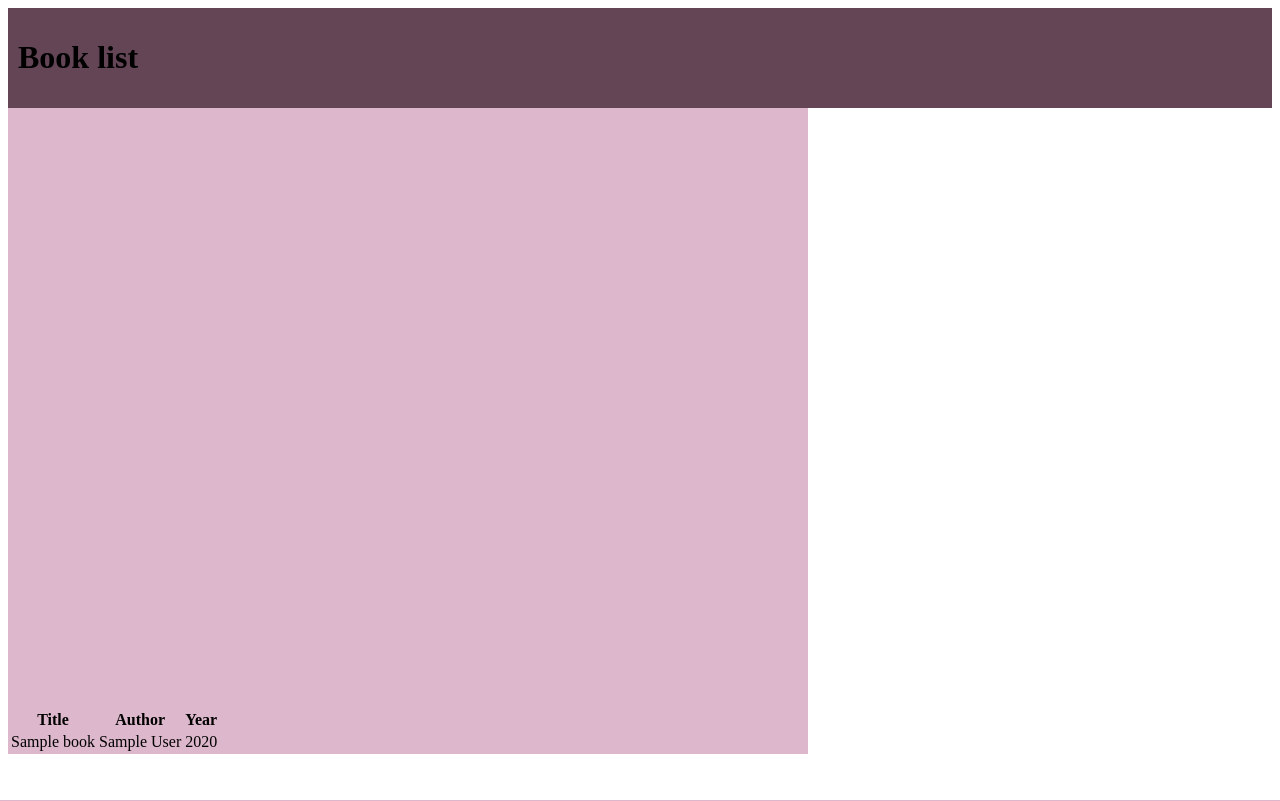
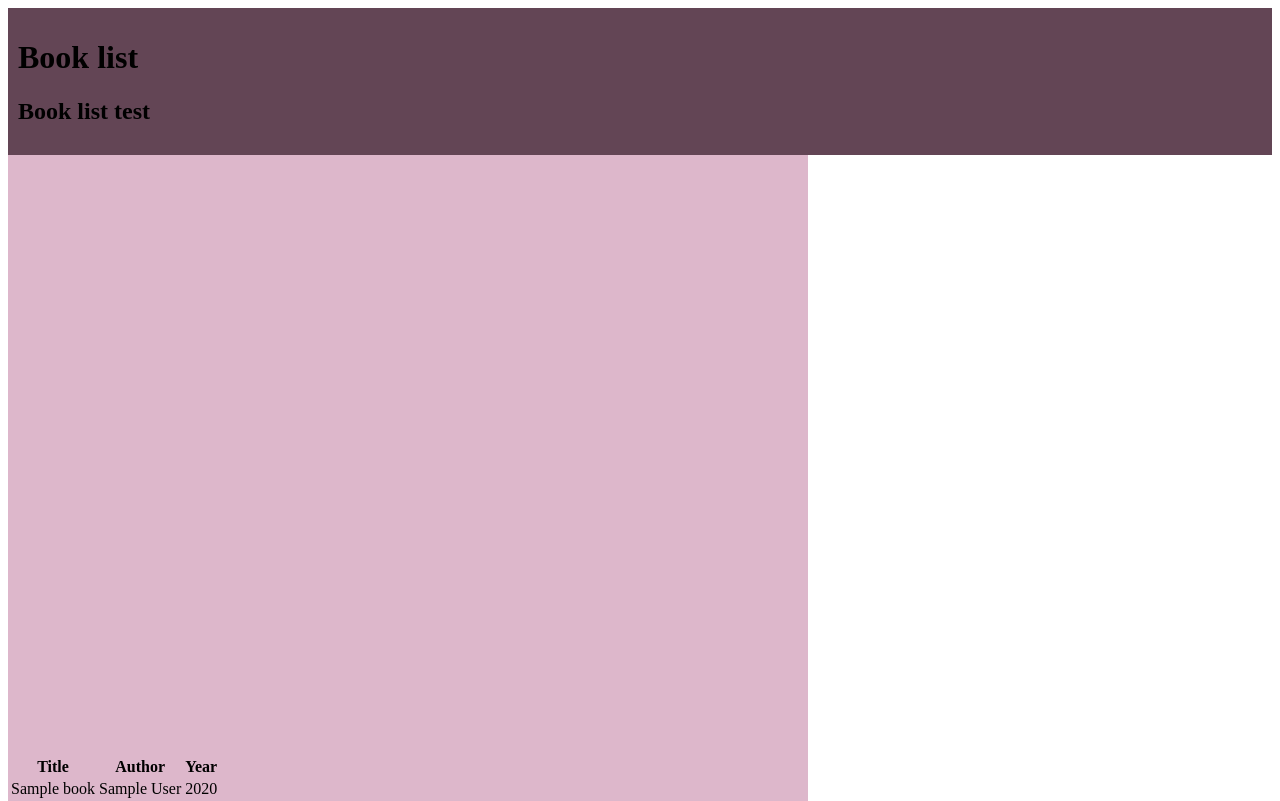
Before and after one commit to salijou/flask1, a Flask app: template opg2lek6/templates/opg2lek6.html in a window 1280 px wide. Run offline with Flask 3, Linux system fonts and the light colour scheme; the template is opened without the code that fills it: most values are stand-ins (such as "Sample title", 1, 10 or a date in 2020).

Commit message:
This is my first commit just for test

```diff
--- a/opg2lek6/templates/opg2lek6.html
+++ b/opg2lek6/templates/opg2lek6.html
@@ -46,6 +46,7 @@
 
     <div class = "pageRightPanel">
         <h1>Book list</h1>
+        <h2>Book list test </h2>
     </div>
 
     <div class = "pageContent">
```
